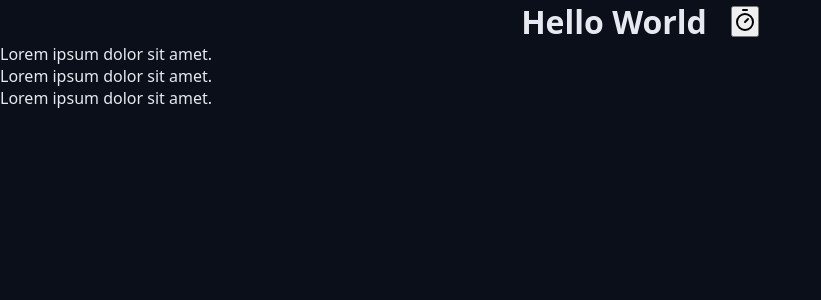
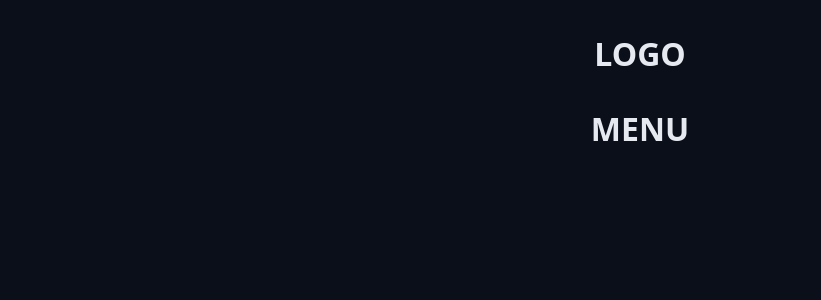
Before and after one commit to vimassaru/chronos_pomodoro, a React (Vite) app: page / in a window 1280 px wide. Shown: the top 300 px of the page, without its empty margins (0-821 px from the left). Built offline with nearby package versions, Linux system fonts and the light colour scheme.

Commit message:
estruturando componentes UI

```diff
--- a/src/App.tsx
+++ b/src/App.tsx
@@ -1,21 +1,17 @@
-import { TimerIcon } from 'lucide-react';
+import { Container } from './components/ui/Container';
 import { Heading } from './components/ui/Heading';
-
 import './styles/global.css';
 import './styles/themes.css';
 
 export const App = () => {
   return (
     <>
-      <Heading>
-        Hello World
-        <button>
-          <TimerIcon />
-        </button>
-      </Heading>
-      <p>Lorem ipsum dolor sit amet.</p>
-      <p>Lorem ipsum dolor sit amet.</p>
-      <p>Lorem ipsum dolor sit amet.</p>
+      <Container>
+        <Heading>LOGO</Heading>
+      </Container>
+      <Container>
+        <Heading>MENU</Heading>
+      </Container>
     </>
   );
 };
--- /dev/null
+++ b/src/components/ui/Container.module.css
@@ -0,0 +1,12 @@
+.container-fluid {
+  max-width: auto;
+}
+
+.container {
+  max-width: 98rem;
+  margin: 0 auto;
+}
+
+.content {
+  margin: 3.2rem;
+}
--- /dev/null
+++ b/src/components/ui/Container.tsx
@@ -0,0 +1,13 @@
+import styles from './Container.module.css';
+
+type ContainerProps = {
+  children: React.ReactNode;
+};
+
+export const Container = ({ children }: ContainerProps) => {
+  return (
+    <div className={styles.container}>
+      <div className={styles.content}>{children}</div>
+    </div>
+  );
+};
```
